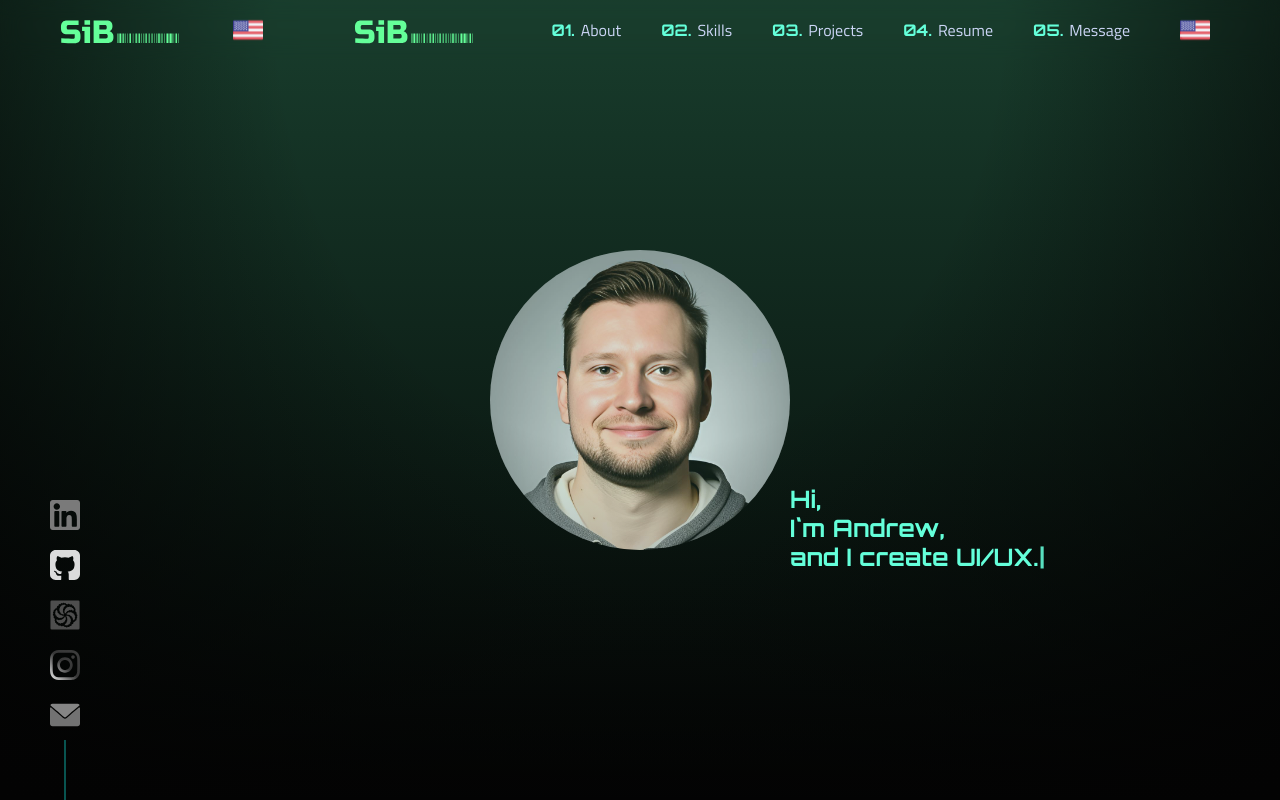
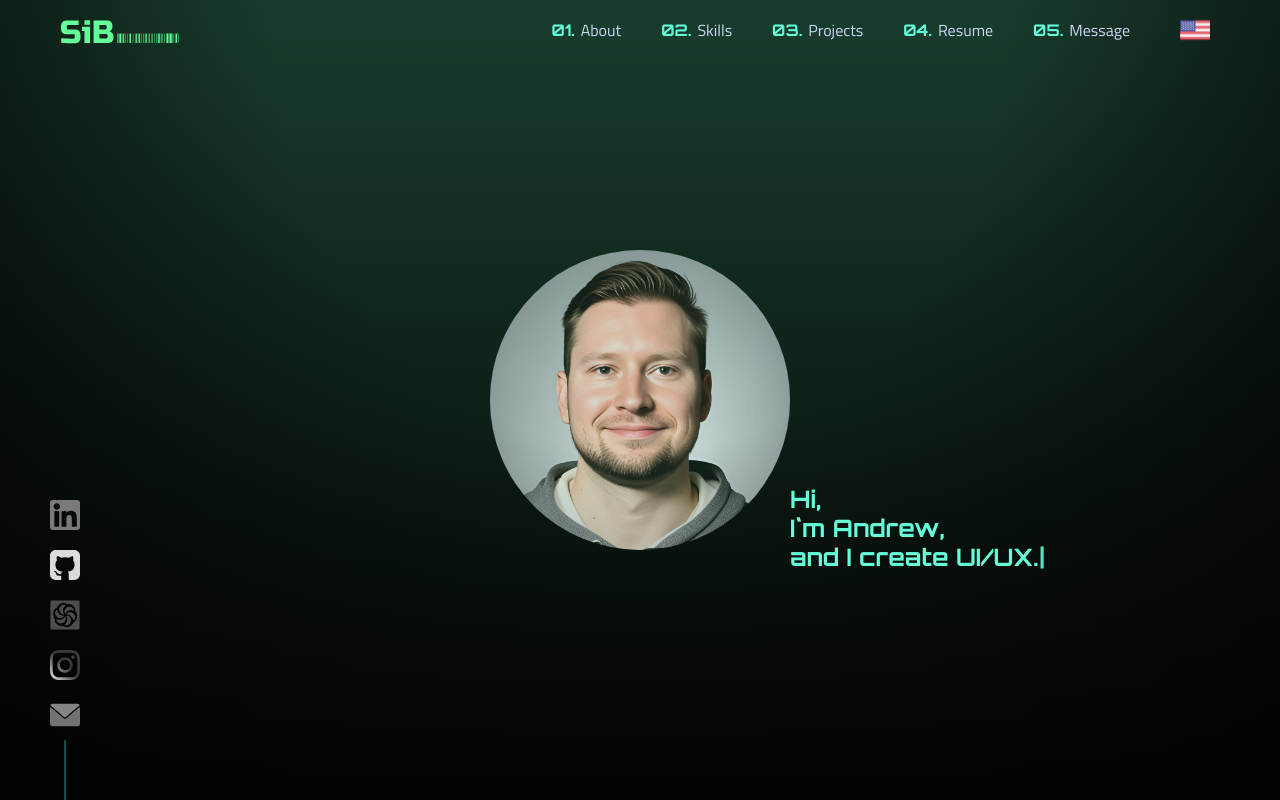
Before and after one commit to sibiryakov090591/portfolio_src, a React (Create React App) app: page / in a window 1280 px wide. Shown: the top 800 px of the page. Built offline with nearby package versions, Linux system fonts and the light colour scheme; no server answers.

Commit message:
changed resume

```diff
--- a/src/components/menu/Menu.tsx
+++ b/src/components/menu/Menu.tsx
@@ -83,9 +83,9 @@ const Menu: React.FC = () => {
         </NavLink>
       </div>
 
-      <div ref={langRef} className={classes.mobileContainer}>
-        <LangMenu />
-      </div>
+      {/*<div ref={langRef} className={classes.mobileContainer}>*/}
+      {/*  <LangMenu />*/}
+      {/*</div>*/}
 
       {/*Mobile*/}
       <div
@@ -180,14 +180,6 @@ const Menu: React.FC = () => {
       </div>
 
       {/*Desktop*/}
-      <Hidden smDown>
-        <div id="menu_item" className={classes.logoWrapper}>
-          <NavLink to="hero" smooth={true} spy={true} duration={600}>
-            <img className={classes.img} src={logo} alt="logo" />
-          </NavLink>
-        </div>
-      </Hidden>
-
       <Box display="flex" alignItems="center">
         <nav className={classes.desktopMenu}>
           <ul className={classes.topList}>
```
Also changed, not shown: 1 other file (tests, documents, lock files or other folders).
